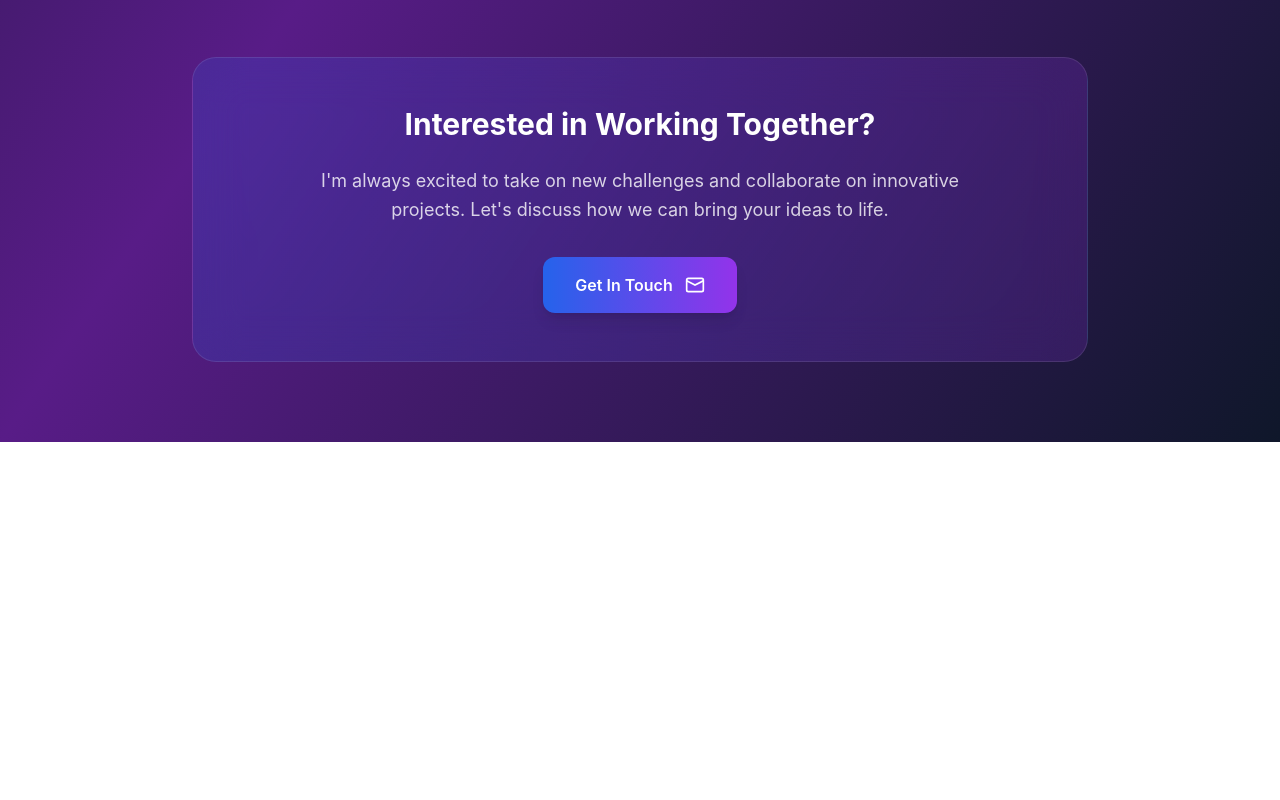
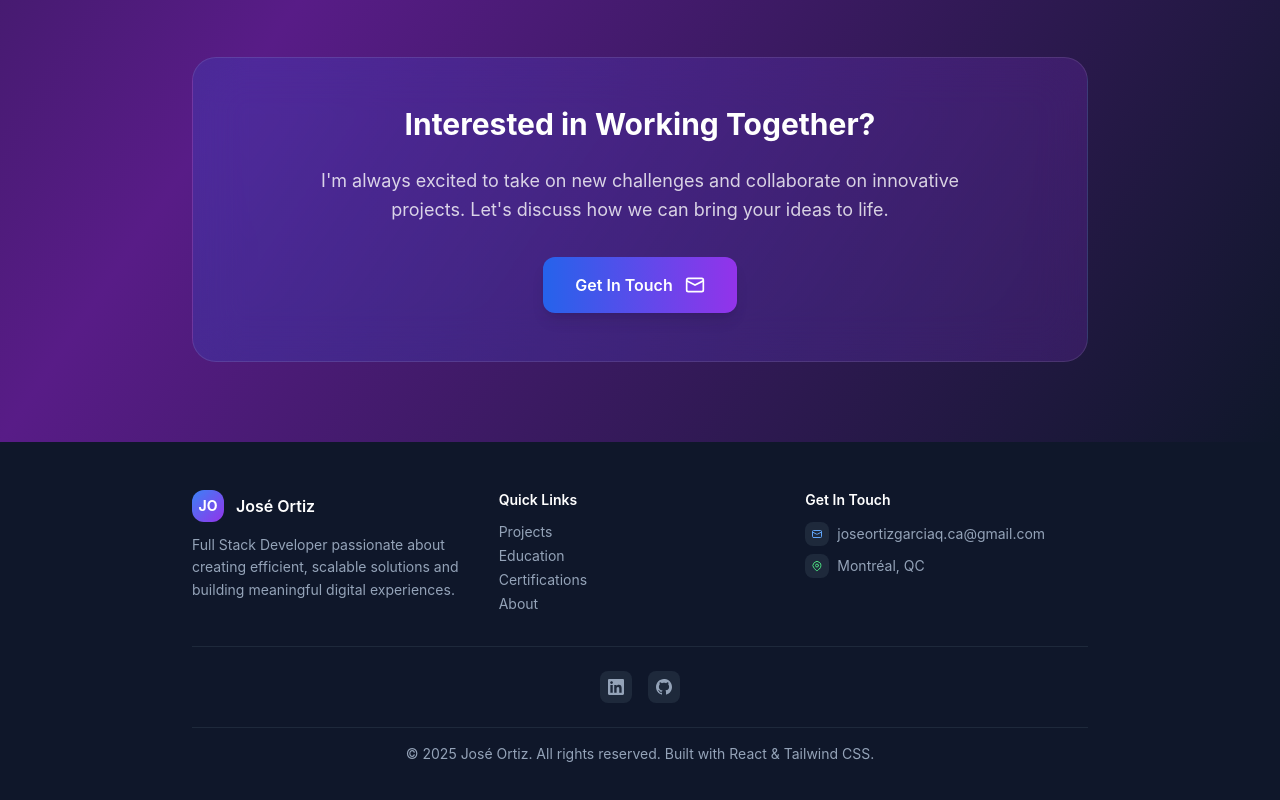
Before and after one commit to JoseOrtizQ/Cloud-Resume-UI, a React (Create React App) app in the folder react-portfolio/: page /projects in a window 1280 px wide. Shown: the part 1445-2245 px from the top of the page. Before the commit the page ends 1887 px from the top, so only its background shows below. Built offline with nearby package versions, Linux system fonts and the light colour scheme.

Commit message:
Footer section created. Contact section increased.

```diff
--- a/react-portfolio/src/App.js
+++ b/react-portfolio/src/App.js
@@ -8,6 +8,7 @@
 import Certifications from './components/Certifications';
 import About from './components/About';
 import Contact from './components/Contact';
+import Footer from './components/Footer'; // Add this import
 import ProjectsPageComponent from './components/ProjectsPage';
 
 // Create a Home component that contains all your current sections
@@ -41,6 +42,7 @@
       <Certifications />
       <About />
       <Contact />
+      <Footer /> {/* Add Footer here */}
     </>
   );
 };
@@ -51,6 +53,7 @@
     <>
       <Navbar />
       <ProjectsPageComponent />
+      <Footer /> {/* Add Footer here too for consistency */}
     </>
   );
 };
--- a/react-portfolio/src/components/Contact.js
+++ b/react-portfolio/src/components/Contact.js
@@ -2,10 +2,10 @@
 
 const Contact = () => {
   return (
-    <section id="contact" className="bg-gradient-to-br from-slate-50 to-blue-50 text-gray-900 py-16 px-4">
+    <section id="contact" className="bg-gradient-to-br from-slate-50 to-blue-50 text-gray-900 py-24 px-4">
       <div className="max-w-4xl mx-auto">
         {/* Header */}
-        <div className="text-center mb-10">
+        <div className="text-center mb-16">
           <h2 className="text-4xl font-bold mb-3 bg-gradient-to-r from-blue-600 to-purple-600 bg-clip-text text-transparent">
             Contact Me
           </h2>
@@ -15,7 +15,7 @@
           </p>
         </div>
 
-        <div className="grid lg:grid-cols-2 gap-10 items-start">
+        <div className="grid lg:grid-cols-2 gap-10 items-start mb-12">
           {/* Contact Info */}
           <div className="space-y-6">
             <div className="bg-white/80 backdrop-blur-sm p-6 rounded-2xl shadow-xl border border-white/50">
@@ -93,7 +93,7 @@
               >
                 <span>Get in Touch</span>
                 <svg className="w-5 h-5" fill="none" stroke="currentColor" viewBox="0 0 24 24">
-                  <path strokeLinecap="round" strokeLinejoin="round" strokeWidth={2} d="M3 8l7.89 4.26a2 2 0 002.22 0L21 8M5 19h14a2 2 0 002-2V7a2 2 0 00-2-2H5a2 2 0 00-2 2v10a2 2 0 002 2z" />
+                  <path strokeLinecap="round" strokeLinejoin="round" strokeWidth={2} d="M3 8l7.89 4.26a2 2 0 002.22 0L21 8M5 19h14a2 2 0 002-2V7a2 2 0 00-2 2v10a2 2 0 002 2z" />
                 </svg>
               </a>
             </div>
--- /dev/null
+++ b/react-portfolio/src/components/Footer.js
@@ -0,0 +1,106 @@
+import React from 'react';
+
+const Footer = () => {
+  const currentYear = new Date().getFullYear();
+
+  return (
+    <footer className="bg-slate-900 text-slate-300 py-12 px-4">
+      <div className="max-w-4xl mx-auto">
+        {/* Main Footer Content */}
+        <div className="grid md:grid-cols-3 gap-6 mb-8">
+          {/* Brand Section */}
+          <div className="space-y-3">
+            <div className="flex items-center space-x-3">
+              <div className="w-8 h-8 bg-gradient-to-br from-blue-500 to-purple-600 rounded-xl flex items-center justify-center">
+                <span className="text-white font-bold text-sm">JO</span>
+              </div>
+              <h3 className="text-white font-semibold text-base">José Ortiz</h3>
+            </div>
+            <p className="text-slate-400 text-sm leading-relaxed">
+              Full Stack Developer passionate about creating efficient, scalable solutions
+              and building meaningful digital experiences.
+            </p>
+          </div>
+
+          {/* Quick Links */}
+          <div className="space-y-3">
+            <h4 className="text-white font-semibold text-sm">Quick Links</h4>
+            <div className="space-y-1">
+              <a href="#projects" className="block text-slate-400 hover:text-blue-400 transition-colors text-sm">
+                Projects
+              </a>
+              <a href="#education" className="block text-slate-400 hover:text-blue-400 transition-colors text-sm">
+                Education
+              </a>
+              <a href="#certifications" className="block text-slate-400 hover:text-blue-400 transition-colors text-sm">
+                Certifications
+              </a>
+              <a href="#about" className="block text-slate-400 hover:text-blue-400 transition-colors text-sm">
+                About
+              </a>
+            </div>
+          </div>
+
+          {/* Contact Info */}
+          <div className="space-y-3">
+            <h4 className="text-white font-semibold text-sm">Get In Touch</h4>
+            <div className="space-y-2">
+              <div className="flex items-center space-x-2">
+                <div className="w-6 h-6 bg-slate-800 rounded-lg flex items-center justify-center">
+                  <svg className="w-3 h-3 text-blue-400" fill="none" stroke="currentColor" viewBox="0 0 24 24">
+                    <path strokeLinecap="round" strokeLinejoin="round" strokeWidth={2} d="M3 8l7.89 4.26a2 2 0 002.22 0L21 8M5 19h14a2 2 0 002-2V7a2 2 0 00-2-2H5a2 2 0 00-2 2v10a2 2 0 002 2z" />
+                  </svg>
+                </div>
+                <a href="mailto:joseortizgarciaq.ca@gmail.com" className="text-slate-400 hover:text-blue-400 transition-colors text-sm">
+                  joseortizgarciaq.ca@gmail.com
+                </a>
+              </div>
+              <div className="flex items-center space-x-2">
+                <div className="w-6 h-6 bg-slate-800 rounded-lg flex items-center justify-center">
+                  <svg className="w-3 h-3 text-green-400" fill="none" stroke="currentColor" viewBox="0 0 24 24">
+                    <path strokeLinecap="round" strokeLinejoin="round" strokeWidth={2} d="M17.657 16.657L13.414 20.9a1.998 1.998 0 01-2.827 0l-4.244-4.243a8 8 0 1111.314 0z" />
+                    <path strokeLinecap="round" strokeLinejoin="round" strokeWidth={2} d="M15 11a3 3 0 11-6 0 3 3 0 016 0z" />
+                  </svg>
+                </div>
+                <span className="text-slate-400 text-sm">Montréal, QC</span>
+              </div>
+            </div>
+          </div>
+        </div>
+
+        {/* Social Links */}
+        <div className="flex justify-center space-x-4 py-6 border-t border-slate-800">
+          <a
+            href="https://www.linkedin.com/in/joseortiz-q/?originalSubdomain=ca"
+            target="_blank"
+            rel="noopener noreferrer"
+            className="w-8 h-8 bg-slate-800 hover:bg-blue-600 rounded-lg flex items-center justify-center transition-all duration-300 group"
+          >
+            <svg className="w-4 h-4 text-slate-400 group-hover:text-white" fill="currentColor" viewBox="0 0 24 24">
+              <path d="M20.447 20.452h-3.554v-5.569c0-1.328-.027-3.037-1.852-3.037-1.853 0-2.136 1.445-2.136 2.939v5.667H9.351V9h3.414v1.561h.046c.477-.9 1.637-1.85 3.37-1.85 3.601 0 4.267 2.37 4.267 5.455v6.286zM5.337 7.433c-1.144 0-2.063-.926-2.063-2.065 0-1.138.92-2.063 2.063-2.063 1.14 0 2.064.925 2.064 2.063 0 1.139-.925 2.065-2.064 2.065zm1.782 13.019H3.555V9h3.564v11.452zM22.225 0H1.771C.792 0 0 .774 0 1.729v20.542C0 23.227.792 24 1.771 24h20.451C23.2 24 24 23.227 24 22.271V1.729C24 .774 23.2 0 22.222 0h.003z"/>
+            </svg>
+          </a>
+          <a
+            href="https://github.com/JoseOrtizQ"
+            target="_blank"
+            rel="noopener noreferrer"
+            className="w-8 h-8 bg-slate-800 hover:bg-gray-700 rounded-lg flex items-center justify-center transition-all duration-300 group"
+          >
+            <svg className="w-4 h-4 text-slate-400 group-hover:text-white" fill="currentColor" viewBox="0 0 24 24">
+              <path d="M12 0c-6.626 0-12 5.373-12 12 0 5.302 3.438 9.8 8.207 11.387.599.111.793-.261.793-.577v-2.234c-3.338.726-4.033-1.416-4.033-1.416-.546-1.387-1.333-1.756-1.333-1.756-1.089-.745.083-.729.083-.729 1.205.084 1.839 1.237 1.839 1.237 1.07 1.834 2.807 1.304 3.492.997.107-.775.418-1.305.762-1.604-2.665-.305-5.467-1.334-5.467-5.931 0-1.311.469-2.381 1.236-3.221-.124-.303-.535-1.524.117-3.176 0 0 1.008-.322 3.301 1.23.957-.266 1.983-.399 3.003-.404 1.02.005 2.047.138 3.006.404 2.291-1.552 3.297-1.23 3.297-1.30.653 1.653.242 2.874.118 3.176.77.84 1.235 1.911 1.235 3.221 0 4.609-2.807 5.624-5.479 5.921.43.372.823 1.102.823 2.222v3.293c0 .319.192.694.801.576 4.765-1.589 8.199-6.086 8.199-11.386 0-6.627-5.373-12-12-12z"/>
+            </svg>
+          </a>
+        </div>
+
+        {/* Copyright */}
+        <div className="text-center pt-4 border-t border-slate-800">
+          <p className="text-slate-400 text-sm">
+            © {currentYear} José Ortiz. All rights reserved. Built with React & Tailwind CSS.
+          </p>
+        </div>
+      </div>
+    </footer>
+  );
+};
+
+export default Footer;
--- a/react-portfolio/src/components/Navbar.js
+++ b/react-portfolio/src/components/Navbar.js
@@ -20,19 +20,29 @@
     return () => window.removeEventListener('scroll', handleScroll);
   }, []);
 
-  // Handle active section highlighting (only on home page)
+  // Handle active section highlighting (only on home page) - UPDATED VERSION
   useEffect(() => {
     if (!isHomePage) return;
 
     const handleScroll = () => {
       const sections = ['home', 'projects', 'education', 'certifications', 'about', 'contact'];
       const scrollPosition = window.scrollY + 100;
+      const windowHeight = window.innerHeight;
+      const documentHeight = document.documentElement.scrollHeight;
 
-      for (const section of sections) {
+      // Special handling for when user is near bottom of page
+      if (scrollPosition + windowHeight >= documentHeight - 50) {
+        setActiveSection('contact');
+        return;
+      }
+
+      // Regular section detection
+      for (let i = sections.length - 1; i >= 0; i--) {
+        const section = sections[i];
         const element = document.getElementById(section);
         if (element) {
-          const { offsetTop, offsetHeight } = element;
-          if (scrollPosition >= offsetTop && scrollPosition < offsetTop + offsetHeight) {
+          const { offsetTop } = element;
+          if (scrollPosition >= offsetTop - 50) {
             setActiveSection(section);
             break;
           }
@@ -134,7 +144,6 @@
                 {isHomePage && activeSection === item.id && (
                   <div className="absolute bottom-0 left-1/2 transform -translate-x-1/2 w-1 h-1 bg-blue-400 rounded-full"></div>
                 )}
-
               </a>
             ))}
           </div>
```
